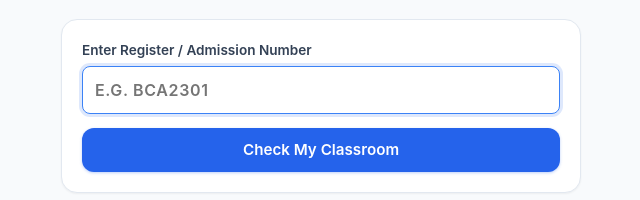
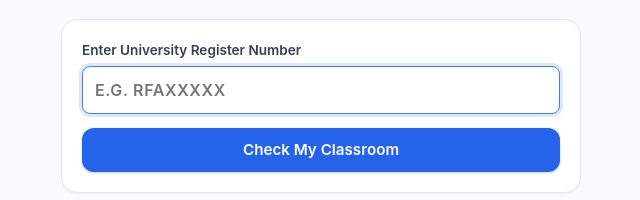
Before and after one commit to mhmd-thaju/Exam-allocation, a website: page public/index.html in a window 1280 px wide. Shown: the part 236-436 px from the top of the page, 319-959 px from the left. Drawn offline with Linux system fonts and the light colour scheme.

Commit message:
Placeholder

```diff
--- a/public/index.html
+++ b/public/index.html
@@ -27,12 +27,12 @@
       </header>
 
       <section class="card search-card">
-        <label for="regNo" class="input-label">Enter Register / Admission Number</label>
+        <label for="regNo" class="input-label">Enter University Register Number</label>
         <div class="input-group">
           <input
             id="regNo"
             type="text"
-            placeholder="e.g. BCA2301"
+            placeholder="e.g. RFAxxxxx"
             autocomplete="off"
             autocapitalize="characters"
             autocorrect="off"
```
